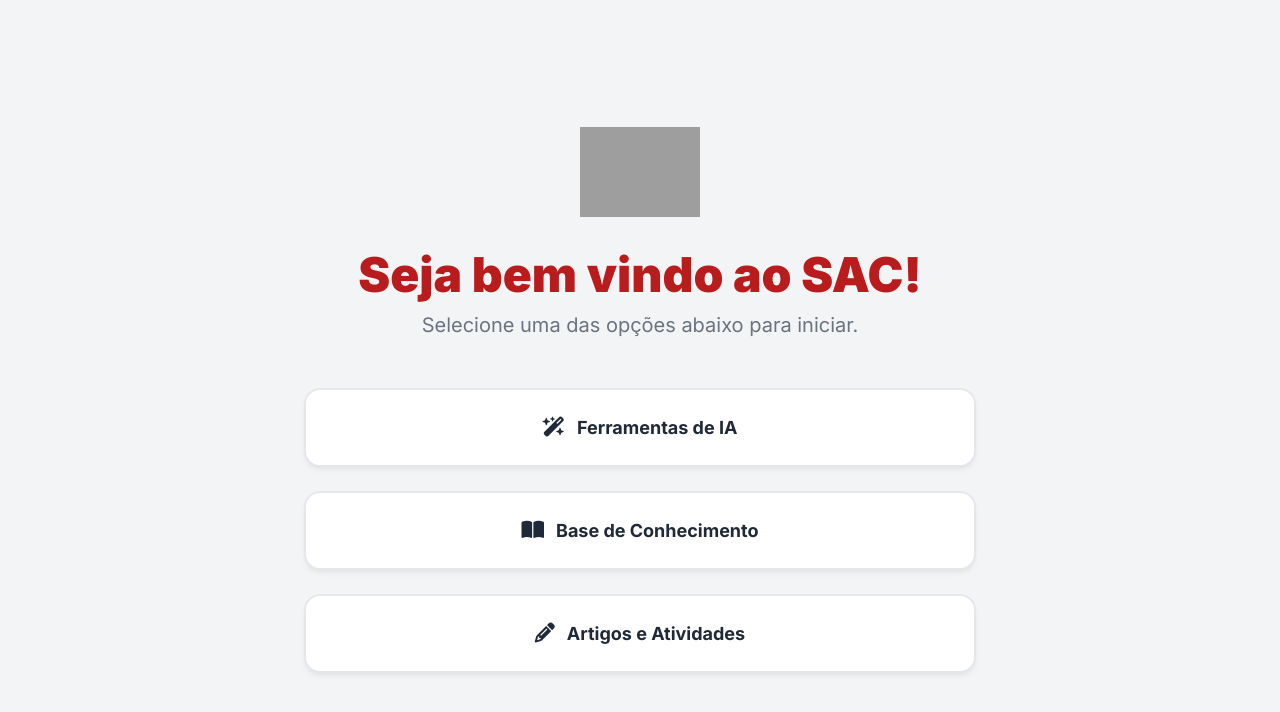
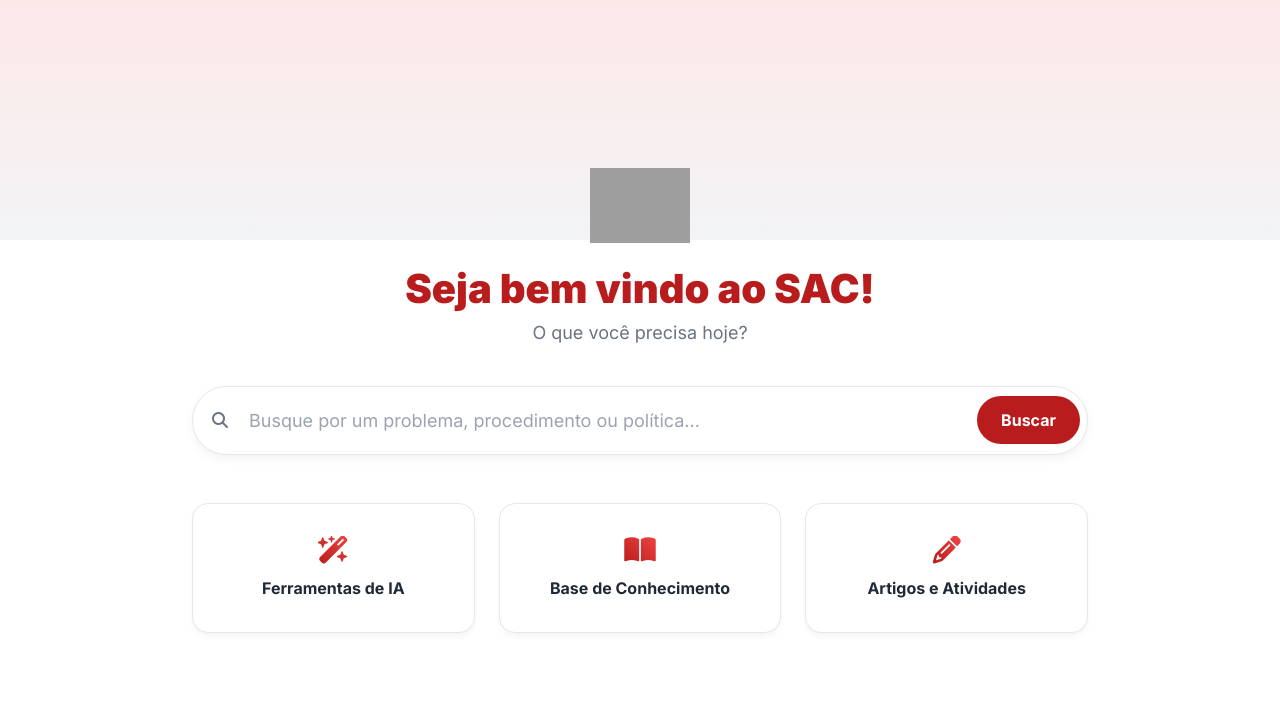
Before and after one commit to biellara/IredTreinamento, a website: page manual-ired-seguro/index.html in a window 1280 px wide. Drawn offline with nearby package versions, Linux system fonts and the light colour scheme; grey boxes are pictures that could not be loaded.

Commit message:
Ajustes: ajustando painel principal

```diff
--- a/manual-ired-seguro/index.html
+++ b/manual-ired-seguro/index.html
@@ -4,7 +4,7 @@
     <meta charset="UTF-8">
     <meta name="viewport" content="width=device-width, initial-scale=1.0">
     <title>Hub de Atendimento | IRED</title>
-    <!-- Tailwind CSS (Framework de Estilo) -->
+    <!-- Tailwind CSS -->
     <script src="https://cdn.tailwindcss.com"></script>
     <!-- Font Awesome (Ícones) -->
     <link rel="stylesheet" href="https://cdnjs.cloudflare.com/ajax/libs/font-awesome/6.5.2/css/all.min.css">
@@ -12,10 +12,10 @@
     <link rel="preconnect" href="https://fonts.googleapis.com">
     <link rel="preconnect" href="https://fonts.gstatic.com" crossorigin>
     <link href="https://fonts.googleapis.com/css2?family=Inter:wght@400;500;700;900&display=swap" rel="stylesheet">
-    <!-- Link para o seu arquivo de CSS customizado -->
+    <!-- CSS Customizado -->
     <link rel="stylesheet" href="style.css">
 </head>
-<body class="bg-gray-100">
+<body>
 
     <main class="main-container">
         <div class="hub-content">
@@ -24,7 +24,14 @@
 
             <!-- Mensagem de Boas-Vindas -->
             <h1 class="hub-title">Seja bem vindo ao SAC!</h1>
-            <p class="hub-subtitle">Selecione uma das opções abaixo para iniciar.</p>
+            <p class="hub-subtitle">O que você precisa hoje?</p>
+
+            <!-- Barra de Pesquisa Inteligente -->
+            <div class="search-container">
+                <i class="fa-solid fa-search search-icon"></i>
+                <input type="text" id="universalSearch" placeholder="Busque por um problema, procedimento ou política..." class="search-input">
+                <button class="search-button">Buscar</button>
+            </div>
 
             <!-- Menu de Navegação Principal -->
             <nav class="hub-nav">
@@ -44,7 +51,7 @@
         </div>
     </main>
 
-    <!-- Link para o seu arquivo JavaScript -->
+    <!-- JavaScript -->
     <script src="script.js"></script>
 </body>
 </html>
--- a/manual-ired-seguro/style.css
+++ b/manual-ired-seguro/style.css
@@ -1,16 +1,17 @@
 :root {
     --brand-red: #b91c1c;
     --brand-red-dark: #991b1b;
-    --background-light: #f3f4f6;
+    --background-light: #ffffff;
+    --gradient-start: #fde8e8;
+    --gradient-end: #f3f4f6;
     --text-dark: #1f2937;
     --text-light: #6b7280;
-    --card-bg: #ffffff;
     --border-color: #e5e7eb;
 }
 
 body {
     font-family: 'Inter', sans-serif;
-    background-color: var(--background-light);
+    background-image: linear-gradient(to bottom, var(--gradient-start), var(--gradient-end) 30vh, var(--background-light) 30vh);
     color: var(--text-dark);
     -webkit-font-smoothing: antialiased;
     -moz-osx-font-smoothing: grayscale;
@@ -26,51 +27,109 @@ body {
 
 .hub-content {
     width: 100%;
-    max-width: 42rem; /* 672px */
+    max-width: 56rem; /* 896px */
     text-align: center;
 }
 
 .hub-logo {
-    width: 120px;
+    width: 100px;
     height: auto;
-    margin: 0 auto 2rem auto;
+    margin: 0 auto 1.5rem auto;
 }
 
 .hub-title {
-    font-size: 3rem; /* 48px */
+    font-size: 2.5rem; /* 40px */
     font-weight: 900;
     color: var(--brand-red);
     line-height: 1.1;
 }
 
 .hub-subtitle {
-    font-size: 1.25rem; /* 20px */
+    font-size: 1.125rem; /* 18px */
     color: var(--text-light);
     margin-top: 0.5rem;
+    margin-bottom: 2.5rem; /* 40px */
+}
+
+/* Barra de Pesquisa */
+.search-container {
+    position: relative;
     margin-bottom: 3rem; /* 48px */
 }
 
+.search-icon {
+    position: absolute;
+    left: 1.25rem;
+    top: 50%;
+    transform: translateY(-50%);
+    color: var(--text-light);
+}
+
+.search-input {
+    width: 100%;
+    padding: 1.25rem 3rem 1.25rem 3.5rem; /* Mais padding para o ícone */
+    font-size: 1.125rem;
+    border: 1px solid var(--border-color);
+    border-radius: 999px; /* Pill shape */
+    box-shadow: 0 4px 10px rgba(0,0,0,0.05);
+    transition: all 0.2s ease-in-out;
+}
+
+.search-input:focus {
+    outline: none;
+    border-color: var(--brand-red);
+    box-shadow: 0 0 0 4px #fee2e2;
+}
+
+.search-button {
+    position: absolute;
+    right: 0.5rem;
+    top: 50%;
+    transform: translateY(-50%);
+    background-color: var(--brand-red);
+    color: white;
+    font-weight: 700;
+    border: none;
+    border-radius: 999px;
+    padding: 0.75rem 1.5rem;
+    cursor: pointer;
+    transition: background-color 0.2s;
+}
+
+.search-button:hover {
+    background-color: var(--brand-red-dark);
+}
+
+/* Botões de Navegação */
 .hub-nav {
     display: grid;
     grid-template-columns: 1fr;
     gap: 1.5rem; /* 24px */
 }
 
+/* Em telas médias e maiores, os botões ficam em 3 colunas */
+@media (min-width: 768px) {
+    .hub-nav {
+        grid-template-columns: repeat(3, 1fr);
+    }
+}
+
 .hub-button {
     display: flex;
+    flex-direction: column;
     align-items: center;
     justify-content: center;
     gap: 0.75rem; /* 12px */
-    padding: 1.5rem;
-    background-color: var(--card-bg);
-    border: 2px solid var(--border-color);
+    padding: 2rem 1.5rem;
+    background-color: white;
+    border: 1px solid var(--border-color);
     border-radius: 1rem; /* 16px */
-    font-size: 1.125rem; /* 18px */
+    font-size: 1rem; /* 16px */
     font-weight: 700;
     color: var(--text-dark);
     text-decoration: none;
     transition: all 0.2s ease-in-out;
-    box-shadow: 0 4px 6px -1px rgb(0 0 0 / 0.05), 0 2px 4px -2px rgb(0 0 0 / 0.05);
+    box-shadow: 0 4px 6px -1px rgb(0 0 0 / 0.05);
 }
 
 .hub-button:hover {
@@ -81,5 +140,14 @@ body {
 }
 
 .hub-button i {
-    font-size: 1.25rem; /* 20px */
+    font-size: 1.75rem; /* 28px */
+    background: linear-gradient(to top right, var(--brand-red), #ef4444);
+    background-clip: text;
+    -webkit-background-clip: text;
+    -webkit-text-fill-color: transparent;
+    transition: transform 0.2s;
 }
+
+.hub-button:hover i {
+    transform: scale(1.1);
+}
```
